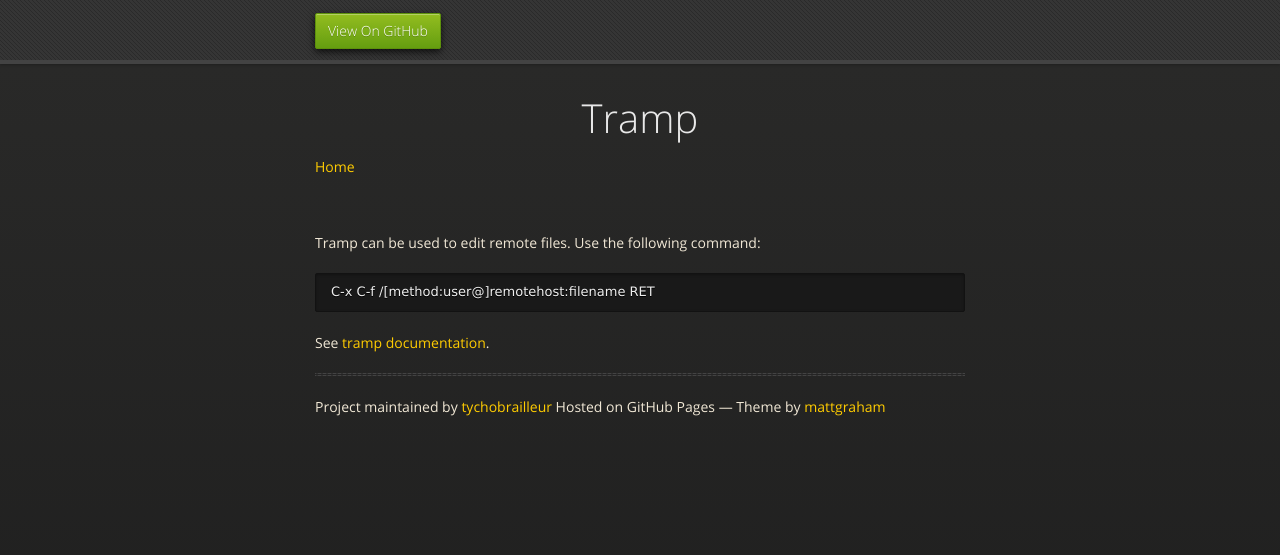
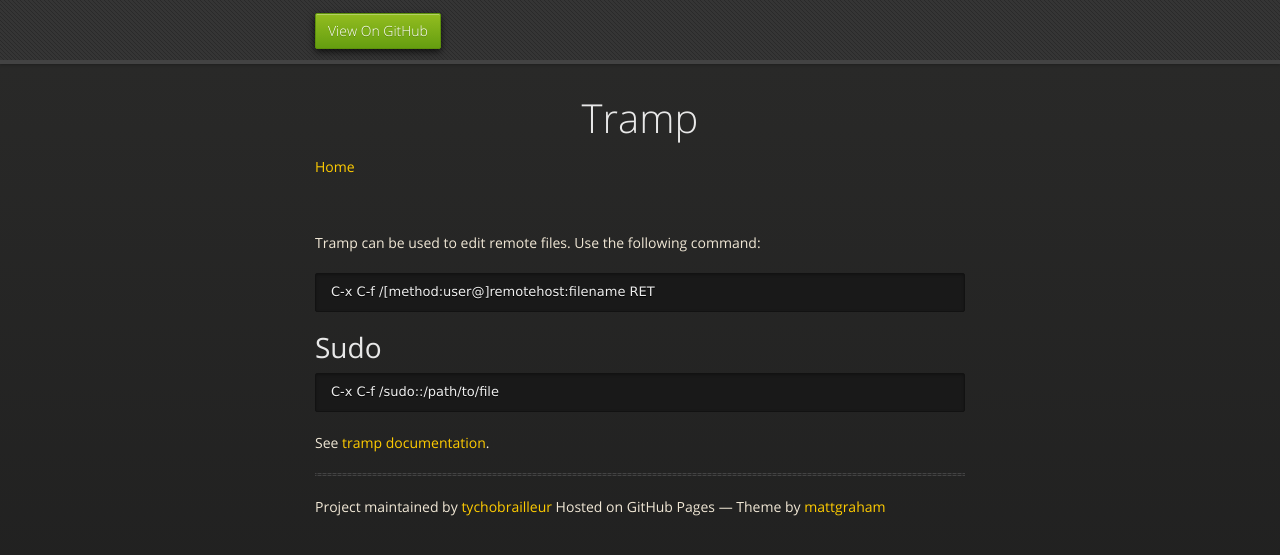
Before and after one commit to tychobrailleur/tychobrailleur.github.io, a Jekyll site: the page built from tramp.md, in a window 1280 px wide. Shown: the top 555 px of the page. Built offline with Jekyll 4.4.1, drawn with Linux system fonts in a browser that asks for light colours; nearby versions of some CDN libraries.

Commit message:
Add sudo example to tramp page.

```diff
--- a/tramp.md
+++ b/tramp.md
@@ -7,5 +7,8 @@
 
     C-x C-f /[method:user@]remotehost:filename RET
 
+# Sudo
+
+    C-x C-f /sudo::/path/to/file
 
 See [tramp documentation](http://www.gnu.org/software/tramp/).
```
